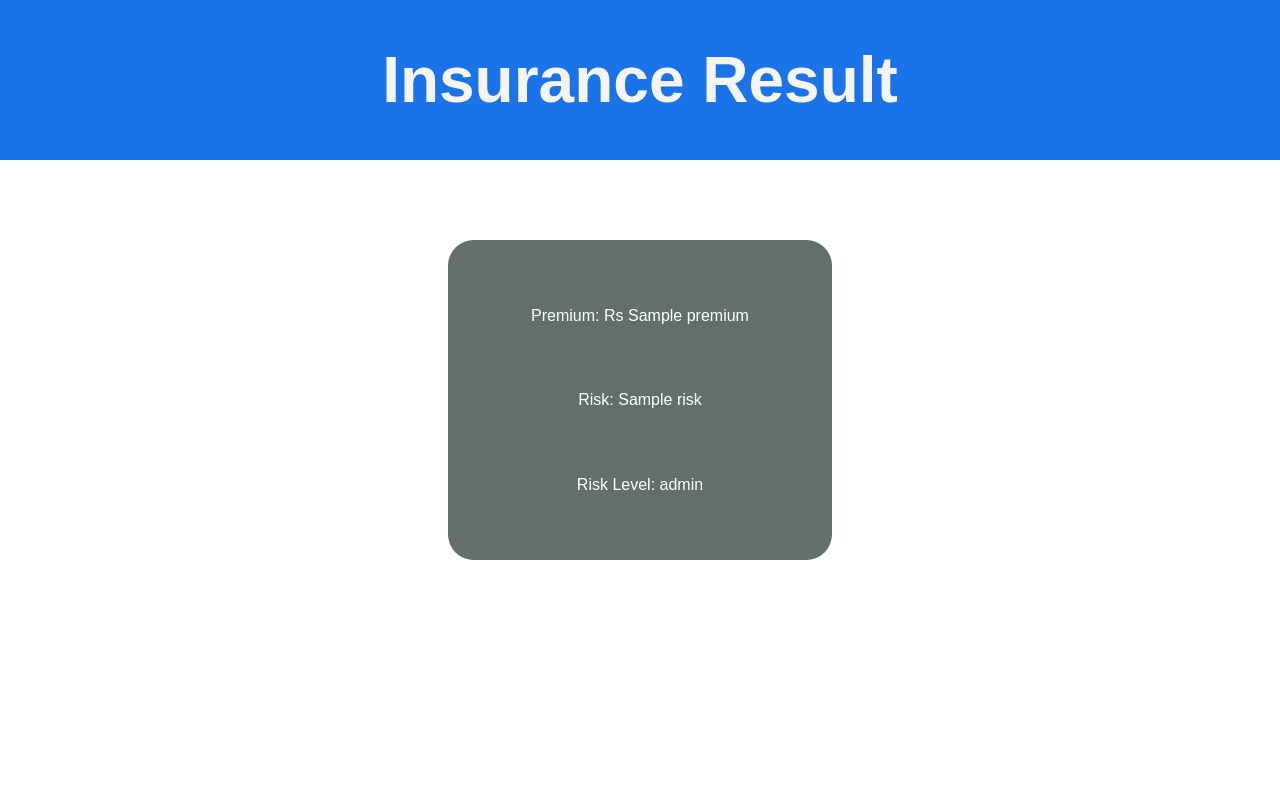
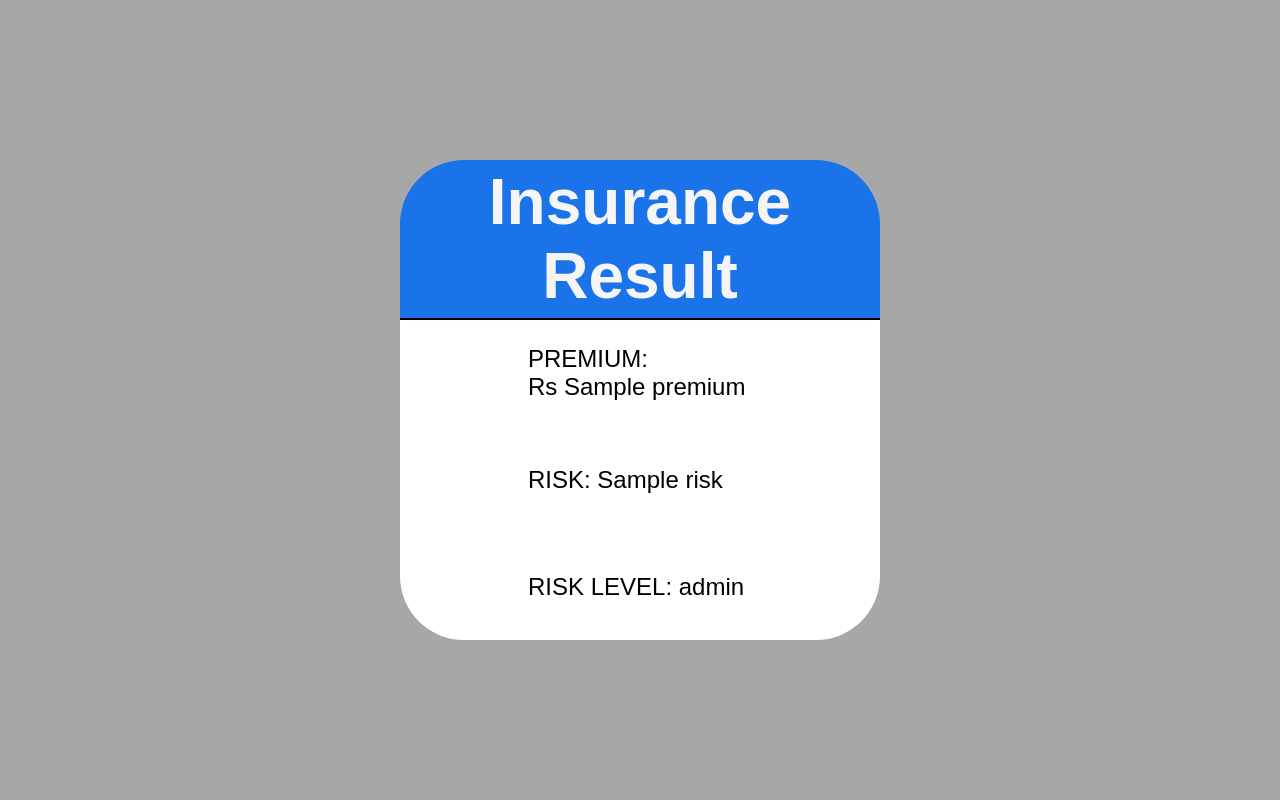
Before and after one commit to swagatpadhi/insurance-premium-risk-calculator, a Flask app: template templates/result.html in a window 1280 px wide. Run offline with Flask 3, Linux system fonts and the light colour scheme; the template is opened without the code that fills it: most values are stand-ins (such as "Sample title", 1, 10 or a date in 2020).

Commit message:
Update UI of the result page

```diff
--- a/static/resultStyle.css
+++ b/static/resultStyle.css
@@ -1,63 +1,77 @@
-*{
-    padding:0;
+* {
+    padding: 0;
     margin: 0;
     box-sizing: border-box;
     font-family: Arial, Helvetica, sans-serif;
 }
 
-.wrapper{
-    height: 70vh;
-    display: flex;
-    flex-direction: column;
-    justify-content: space-between;
-    align-items: center;
+html,
+body {
+    width: 100%;
+    height: 100%;
 }
 
-.header{
+.wrapper {
+    background-color: #a7a7a7;
+    min-height: 100svh;
     width: 100%;
-    height: 20vh;
-    background-color: #1A73E8;
     display: flex;
     justify-content: center;
     align-items: center;
 }
 
-h1{
-    text-align: center;
-    font-size: 4em;
-    color: #f5f5f5;
+.result_box {
+    height: 60vh;
+    width: 60vh;
+
+    border-radius: 5vw;
+    overflow: hidden;
 }
 
-.result_box{
+.result_box .header {
+    height: 20vh;
+    border-bottom: 0.3vh solid black;
+    font-size: 2em;
+    padding: 2vw;
+    text-align: center;
+    background-color: #1A73E8;
+    color: #f5f5f5;
+    display: flex;
+    justify-content: center;
+    align-items: center;
+}
+
+.result_box .results {
     height: 40vh;
-    width: 30vw;
-    font-size: 1em;
-    background-color: #63706a;
-    border-radius: 2vw;
-    color: white;
+    background-color: #fff;
     display: flex;
     flex-direction: column;
     justify-content: space-evenly;
     align-items: center;
 }
 
-@media(max-width: 500px){
-        .wrapper{
-            height: 80vh;
-        }
-        .header{
-            height: 30vh;
-        }
+.result_containers {
+    height: 13.33vh;
+    width: 100%;
+    /* border-bottom: 2px solid black; */
+    display: flex;
+    justify-content: start;
+    align-items: center;
+}
 
-        h1{
-            font-size: 5em;
-        }
+.result_containers:hover{
+    cursor: pointer;
+    background-color: #dddbdb;
+}
 
-        .result_box{
-            height: 40vh;
-            width: 40vw;
-            border-radius: 4vw;
-            font-size: 1em;
-            /* padding: 2vw; */
-        }
+.result_containers p {
+    margin-left: 10vw;
+    font-size: 1.5em;
 }
+
+@media(max-width: 500px) {
+    .result_box{
+    width: min(90vw, 60svh);
+    height: auto;
+    }
+}
--- a/templates/result.html
+++ b/templates/result.html
@@ -10,13 +10,22 @@
 
 <body>
     <div class="wrapper">
-        <div class="header">
-            <h1>Insurance Result</h1>
-        </div>
+
         <div class="result_box">
-            <p>Premium: Rs {{premium}}</p>
-            <p>Risk: {{risk}}</p>
-            <p>Risk Level: {{risk_level}}</p>
+            <div class="header">
+                <h1>Insurance Result</h1>
+            </div>
+            <div class="results">
+                <div class="result_containers">
+                    <p>PREMIUM: <br>Rs {{premium}}</p>
+                </div>
+                <div class="result_containers">
+                    <p>RISK: {{risk}}</p>
+                </div>
+                <div class="result_containers">
+                    <p>RISK LEVEL: {{risk_level}}</p>
+                </div>
+            </div>
         </div>
     </div>
 </body>
```
